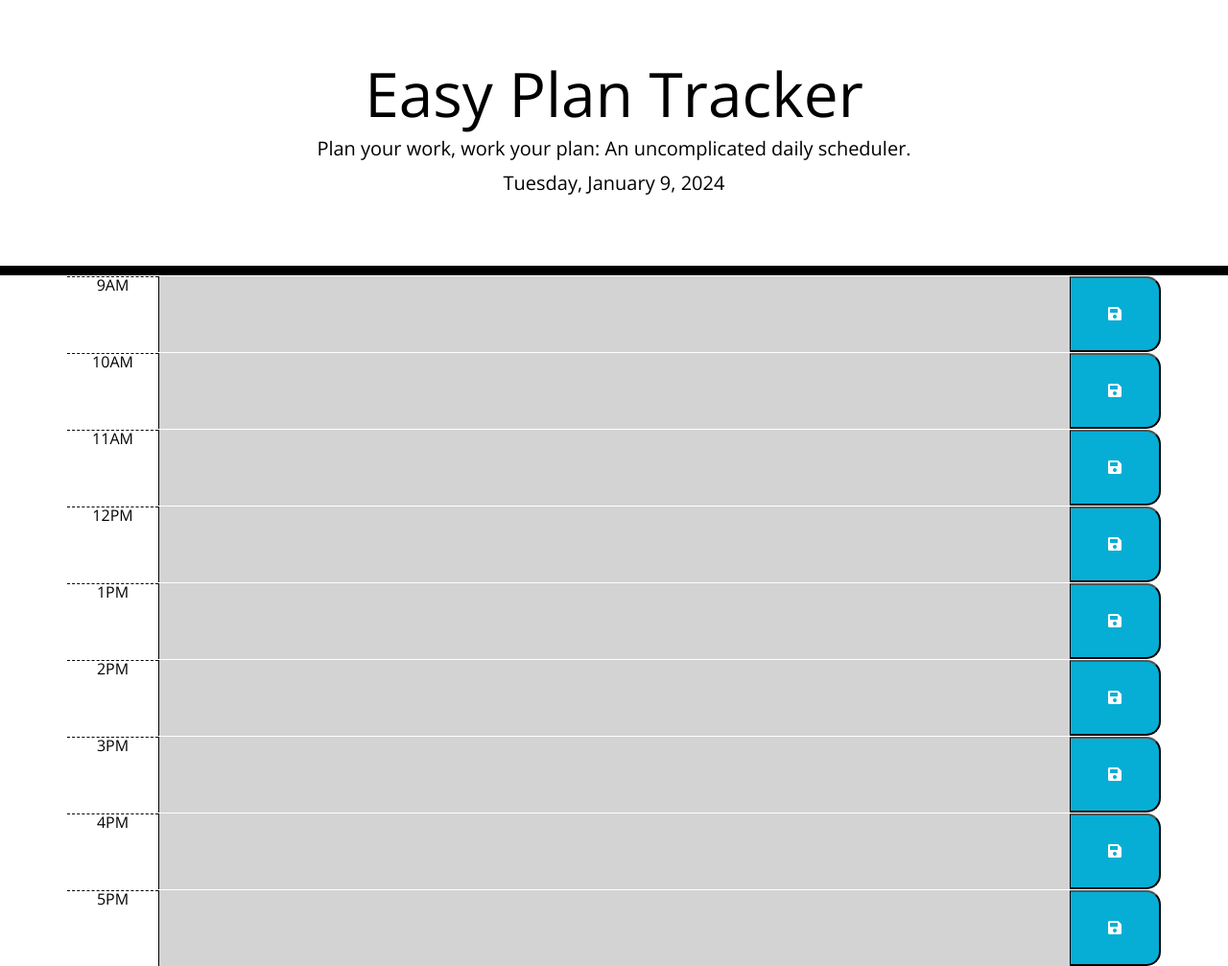
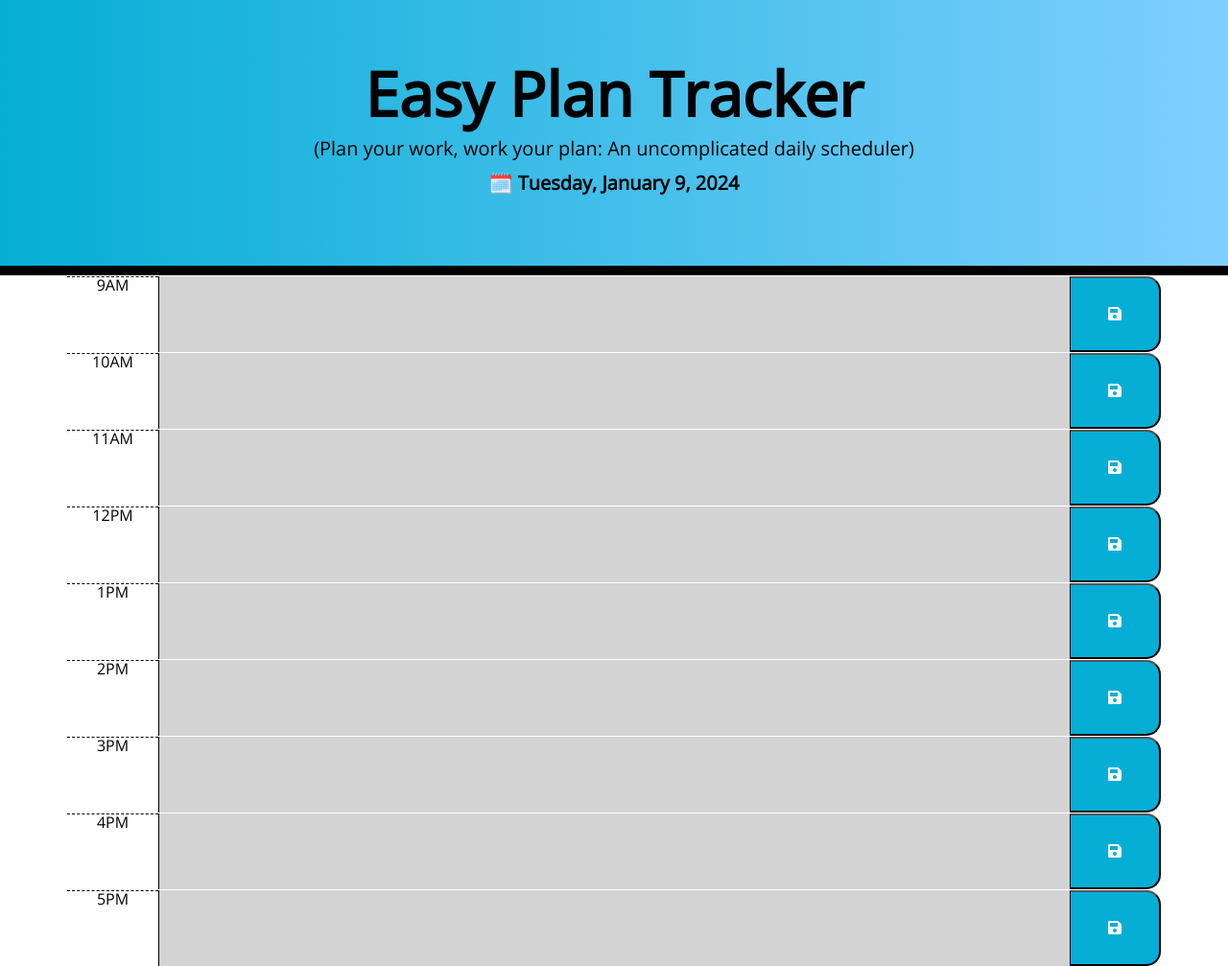
Before and after one commit to Msalarzon/Easy-Plan-Tracker, a plain HTML site: page index.html in a window 1280 px wide. Shown: the whole page at 96% size. Drawn offline with nearby package versions, Linux system fonts and the light colour scheme.

Commit message:
Minor Code Adjustments

```diff
--- a/index.html
+++ b/index.html
@@ -17,7 +17,7 @@
 <body>
   <header>
     <h1 class="display-3">Easy Plan Tracker</h1>
-    <p class="lead">Plan your work, work your plan: An uncomplicated daily scheduler.</p>
+    <p class="lead">(Plan your work, work your plan: An uncomplicated daily scheduler)</p>
     <p id="currentDay" class="lead"></p>
   </header>
   <div class="container">
--- a/script.js
+++ b/script.js
@@ -1,5 +1,5 @@
 $(document).ready(function () {
-    $("#currentDay").text(dayjs().format("dddd, MMMM D, YYYY"));
+    $("#currentDay").css("font-weight", "bold").text(dayjs().format("🗓️ dddd, MMMM D, YYYY"));
 
     // Apply past, present, or future styling based on the current hour
     function createTimeBlocks() {
--- a/style.css
+++ b/style.css
@@ -1,9 +1,12 @@
+
+/* General Styling*/
 body {
   font-family: 'Open Sans', sans-serif;
   font-size: 16px;
   line-height: 1;
 }
 
+/* Text Area Styling */
 textarea {
   background: transparent;
   border: none;
@@ -13,36 +16,48 @@ textarea {
   padding: 10px;
 }
 
+/* Header Section Styling */
 header {
   text-align: center;
-  background-color: transparent;
+  background: linear-gradient(to right, #06aed5, #7fcfff);
   color: black;
   border-radius: 0;
   border-bottom: 10px solid black;
   padding: 60px;
 }
 
+h1.display-3 {
+  color: black;
+  font-weight: bold;
+}
+
+/* Text description Styling */
 .description {
+  text-decoration: ;
   white-space: pre-wrap;
 }
 
+/* Time Block Styling */
 .time-block {
   text-align: center;
   border-radius: 15px;
 }
 
+/* Row Styling */
 .row {
   white-space: pre-wrap;
   height: 80px;
   border-top: 1px solid white;
 }
 
+/* Hour Section Styling*/
 .hour {
   background-color: #ffffff;
   color: #000000;
   border-top: 1px dashed #000000;
 }
 
+/* Past, Present, Future Time blocks Styling*/
 .past {
   background-color: #d3d3d3;
   color: white;
@@ -58,12 +73,18 @@ header {
   color: white;
 }
 
+/* Save Button Styling*/
 .saveBtn {
   border-left: 1px solid black;
   border-top-right-radius: 15px;
   border-bottom-right-radius: 15px;
   background-color: #06aed5;
   color: white;
+  transition: background-color 0.3s ease-in-out;
+}
+
+.saveBtn:hover {
+  background-color: rgb(11, 73, 109);
 }
 
 .saveBtn i:hover {
```
